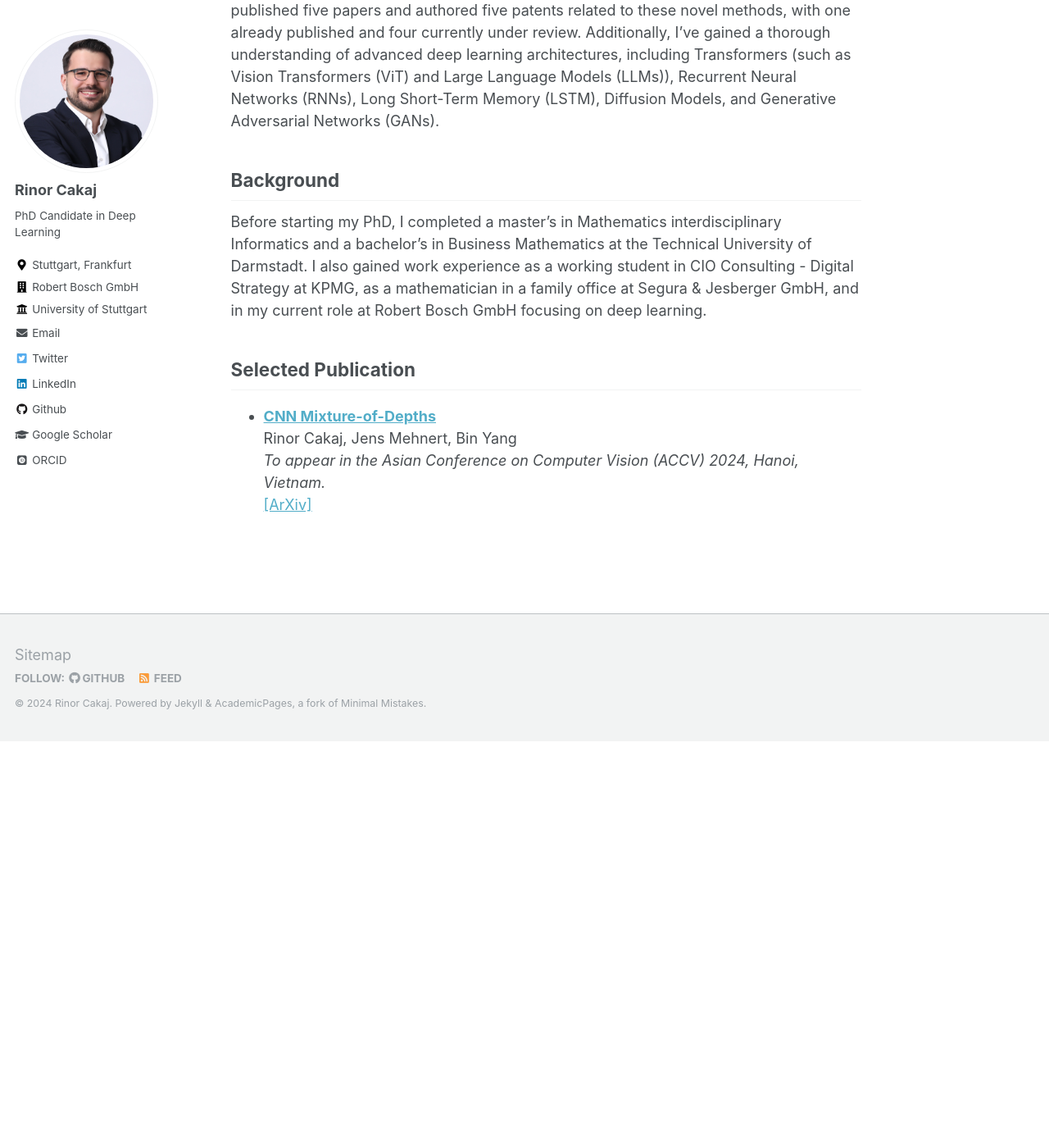
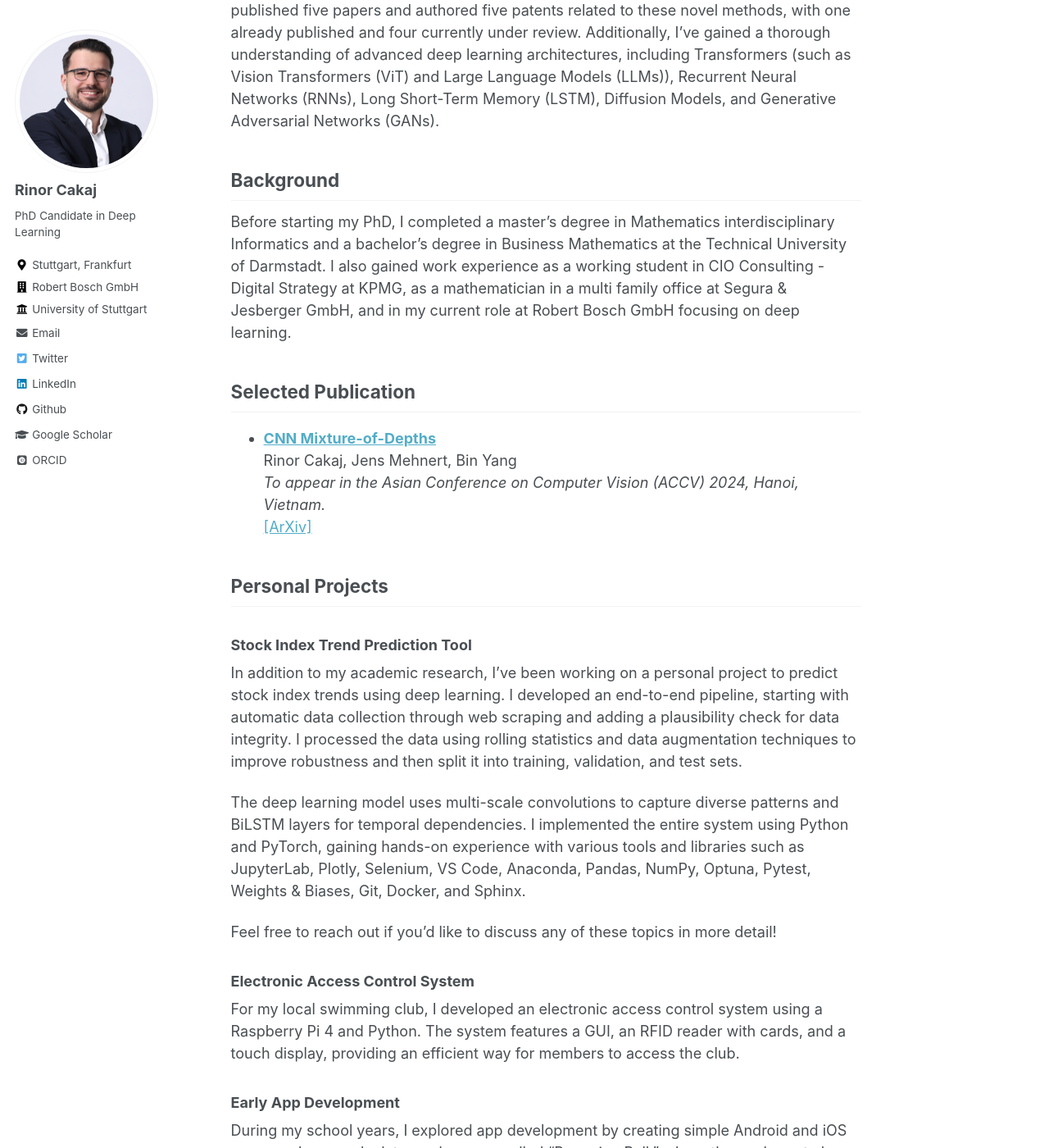
Before and after one commit to rinorcakaj/rinorcakaj.github.io, a Jekyll site: the page built from _pages/about.md, in a window 1280 px wide and 1400 px high, scrolled down 496 px. Shown: the whole window at 82% size. Built offline with Jekyll 4.4.1, drawn with Linux system fonts in a browser that asks for light colours; some web fonts are replaced; some of the changed text lies outside the part shown.

Commit message:
Update 02.10.2024

```diff
--- a/_pages/about.md
+++ b/_pages/about.md
@@ -16,10 +16,26 @@ Feel free to reach out to me via [email](mailto:rinor.cakaj@de.bosch.com). You c
 My current research focuses on developing new regularization techniques and innovative CNN architectures to improve their efficiency and effectiveness. As part of my PhD, I have published five papers and authored five patents related to these novel methods, with one already published and four currently under review. Additionally, I’ve gained a thorough understanding of advanced deep learning architectures, including Transformers (such as Vision Transformers (ViT) and Large Language Models (LLMs)), Recurrent Neural Networks (RNNs), Long Short-Term Memory (LSTM), Diffusion Models, and Generative Adversarial Networks (GANs).
 
 ## Background
-Before starting my PhD, I completed a master’s in Mathematics interdisciplinary Informatics and a bachelor’s in Business Mathematics at the Technical University of Darmstadt. I also gained work experience as a working student in CIO Consulting - Digital Strategy at KPMG, as a mathematician in a family office at Segura & Jesberger GmbH, and in my current role at Robert Bosch GmbH focusing on deep learning.
+Before starting my PhD, I completed a master’s degree in Mathematics interdisciplinary Informatics and a bachelor’s degree in Business Mathematics at the Technical University of Darmstadt. I also gained work experience as a working student in CIO Consulting - Digital Strategy at KPMG, as a mathematician in a multi family office at Segura & Jesberger GmbH, and in my current role at Robert Bosch GmbH focusing on deep learning.
 
 ## Selected Publication
 - **[CNN Mixture-of-Depths](/publication/2024-10-01-mod)**
   Rinor Cakaj, Jens Mehnert, Bin Yang
   *To appear in the Asian Conference on Computer Vision (ACCV) 2024, Hanoi, Vietnam.*
   [\[ArXiv\]](https://arxiv.org/abs/2409.17016)
+
+## Personal Projects
+
+### Stock Index Trend Prediction Tool
+In addition to my academic research, I’ve been working on a personal project to predict stock index trends using deep learning. I developed an end-to-end pipeline, starting with automatic data collection through web scraping and adding a plausibility check for data integrity. I processed the data using rolling statistics and data augmentation techniques to improve robustness and then split it into training, validation, and test sets.
+
+The deep learning model uses multi-scale convolutions to capture diverse patterns and BiLSTM layers for temporal dependencies. I implemented the entire system using Python and PyTorch, gaining hands-on experience with various tools and libraries such as JupyterLab, Plotly, Selenium, VS Code, Anaconda, Pandas, NumPy, Optuna, Pytest, Weights & Biases, Git, Docker, and Sphinx.
+
+
+Feel free to reach out if you’d like to discuss any of these topics in more detail!
+
+### Electronic Access Control System
+For my local swimming club, I developed an electronic access control system using a Raspberry Pi 4 and Python. The system features a GUI, an RFID reader with cards, and a touch display, providing an efficient way for members to access the club.
+
+### Early App Development
+During my school years, I explored app development by creating simple Android and iOS apps, such as a calculator and a game called "Bouncing Ball," where the goal was to keep the ball in the air. These early projects sparked my interest in software development and problem-solving.
```
Also changed, not shown: _publications/2024-09-30-sr.md (+2 -1 lines).
